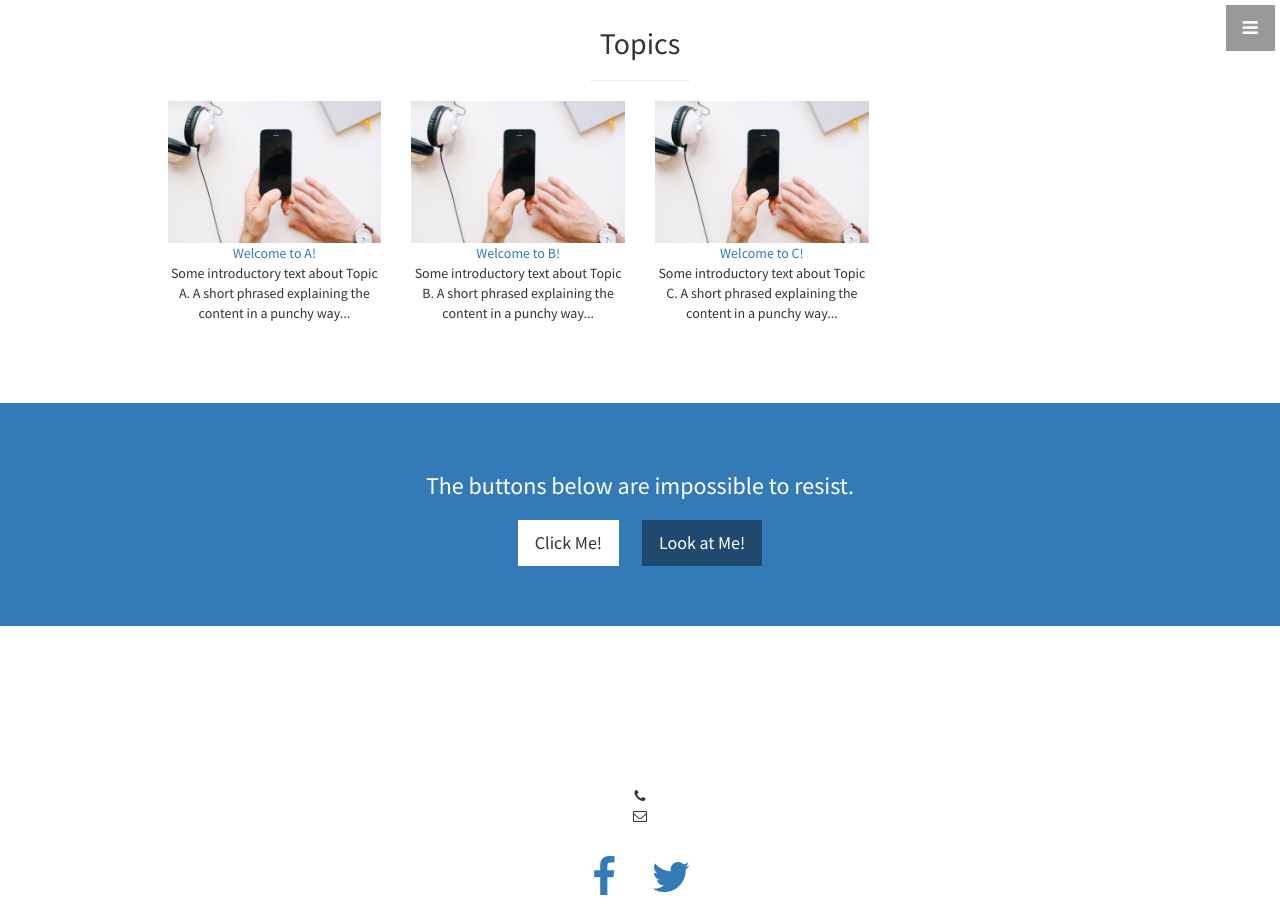
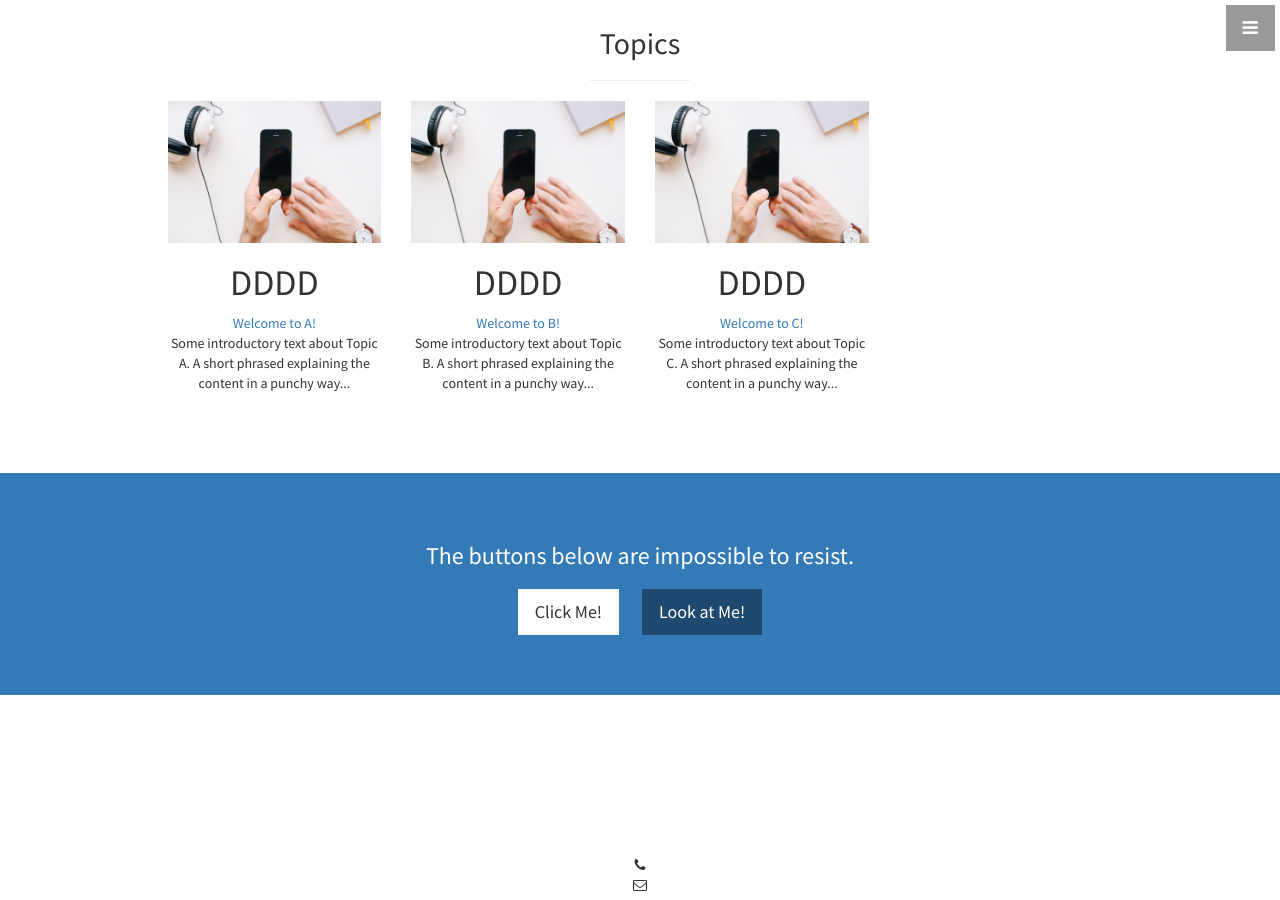
Before and after one commit to wovendan/styletestb, a Jekyll site: the page built from index.html, in a window 1280 px wide and 900 px high, scrolled down 943 px. Built offline with Jekyll 4.4.1, drawn with Linux system fonts in a browser that asks for light colours; nearby versions of some CDN libraries.

Commit message:
some changes

```diff
--- a/_includes/portfoliomodified.html
+++ b/_includes/portfoliomodified.html
@@ -15,6 +15,7 @@
               <a href="{{ t.url | prepend: site.baseurl }}">
                 <img class="img-portfolio img-responsive" src="img/portfolio-1.jpg">
               </a>
+              <h1>DDDD</h1>
       <a href="{{ t.url | prepend: site.baseurl }}">{{ t.title }}</a>
 <br>
 {{ t.synopsis }}
```
